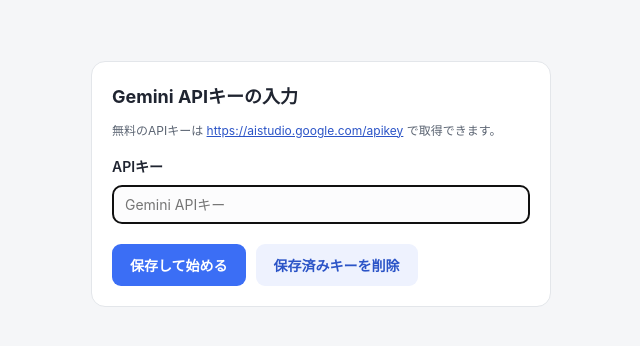
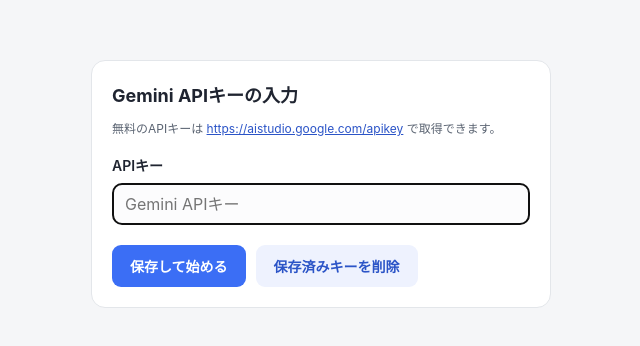
Before and after one commit to papiko00662277/First-Step, a plain HTML site: page index.html in a window 1280 px wide. Shown: the part 216-562 px from the top of the page, 319-959 px from the left. Drawn offline with Linux system fonts and the light colour scheme.

Commit message:
Add files via upload

```diff
--- a/index.html
+++ b/index.html
@@ -2,7 +2,7 @@
 <html lang="ja">
 <head>
 <meta charset="UTF-8">
-<meta name="viewport" content="width=device-width, initial-scale=1.0">
+<meta name="viewport" content="width=device-width, initial-scale=1.0, maximum-scale=1.0, user-scalable=no, viewport-fit=cover">
 <title>FirstStep ― TODOと最初の一歩</title>
 <style>
   :root{
@@ -24,7 +24,7 @@
   label .opt{font-weight:400; color:var(--sub); font-size:12px; margin-left:6px}
   input[type=text],input[type=password],textarea,select{
     width:100%; padding:10px 12px; border:1px solid var(--line); border-radius:9px;
-    font-size:14px; font-family:inherit; background:#fcfcfd; color:var(--ink);
+    font-size:16px; font-family:inherit; background:#fcfcfd; color:var(--ink);
   }
   textarea{resize:vertical; min-height:64px}
   .row{display:flex; gap:12px; flex-wrap:wrap}
```
